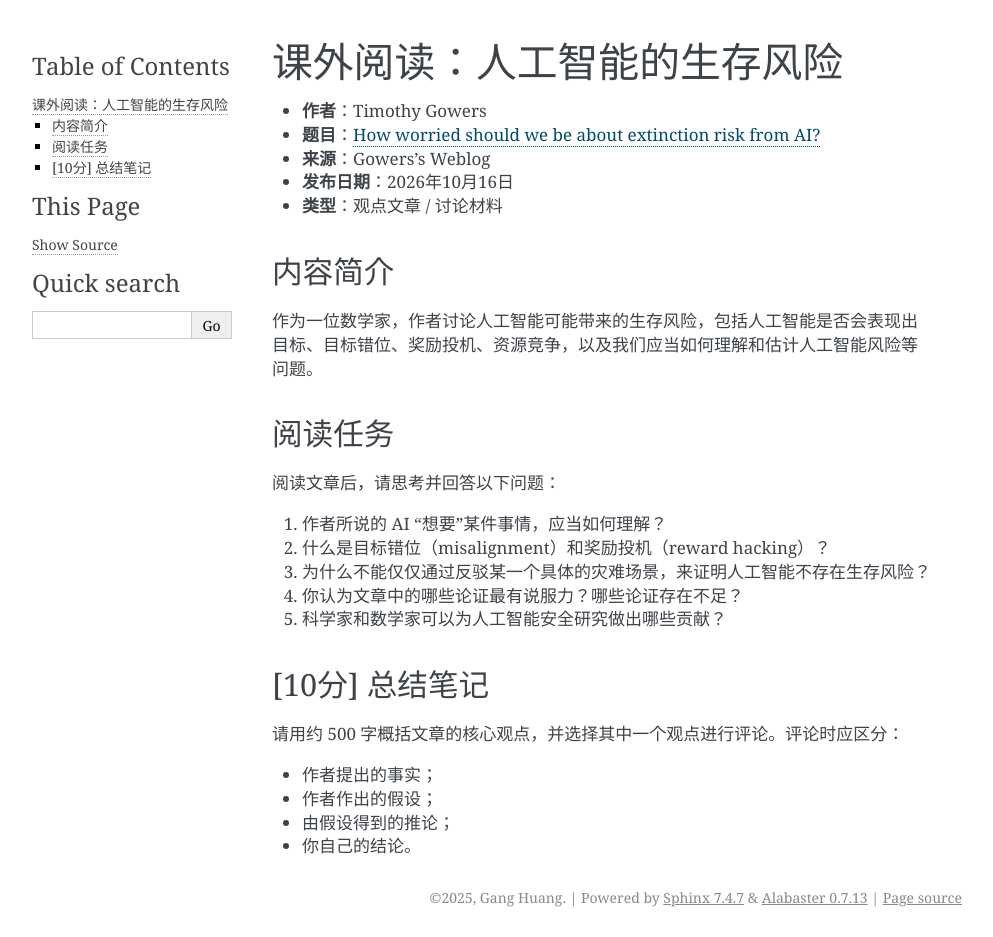
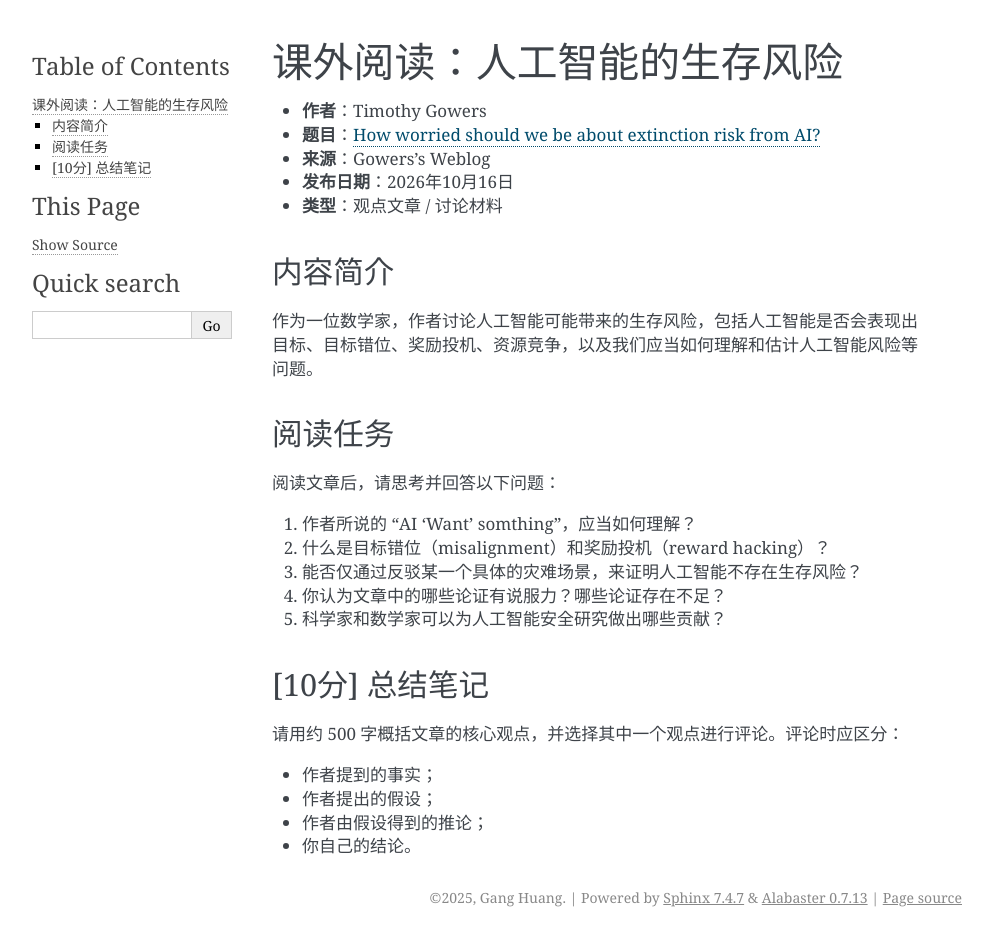
Before and after one commit to hg08/hg08.github.io, a Sphinx documentation site: the page built from doc/teaching/ai_in_science/extinction_risk_from_AI.md, in a window 1280 px wide. Shown: the whole page, without its empty margins (148-1141 px from the left). Built offline with Sphinx 7.4.7, drawn with Linux system fonts in a browser that asks for light colours.

Commit message:
update hw1

```diff
--- a/doc/teaching/ai_in_science/extinction_risk_from_AI.md
+++ b/doc/teaching/ai_in_science/extinction_risk_from_AI.md
@@ -14,17 +14,17 @@
 
 阅读文章后，请思考并回答以下问题：
 
-1. 作者所说的 AI “想要”某件事情，应当如何理解？
+1. 作者所说的 "AI 'Want' somthing"，应当如何理解？
 2. 什么是目标错位（misalignment）和奖励投机（reward hacking）？
-3. 为什么不能仅仅通过反驳某一个具体的灾难场景，来证明人工智能不存在生存风险？
-4. 你认为文章中的哪些论证最有说服力？哪些论证存在不足？
+3. 能否仅通过反驳某一个具体的灾难场景，来证明人工智能不存在生存风险？
+4. 你认为文章中的哪些论证有说服力？哪些论证存在不足？
 5. 科学家和数学家可以为人工智能安全研究做出哪些贡献？
 
 ### [10分] 总结笔记
 
 请用约 500 字概括文章的核心观点，并选择其中一个观点进行评论。评论时应区分：
 
-- 作者提出的事实；
-- 作者作出的假设；
-- 由假设得到的推论；
+- 作者提到的事实；
+- 作者提出的假设；
+- 作者由假设得到的推论；
 - 你自己的结论。
```
